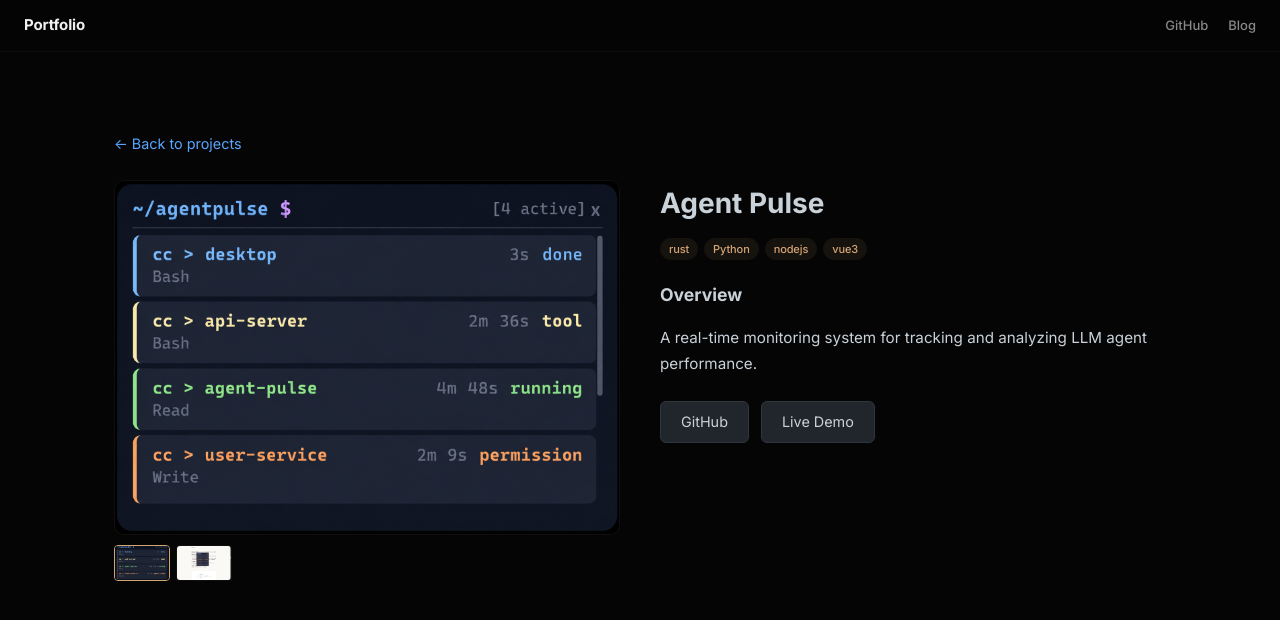
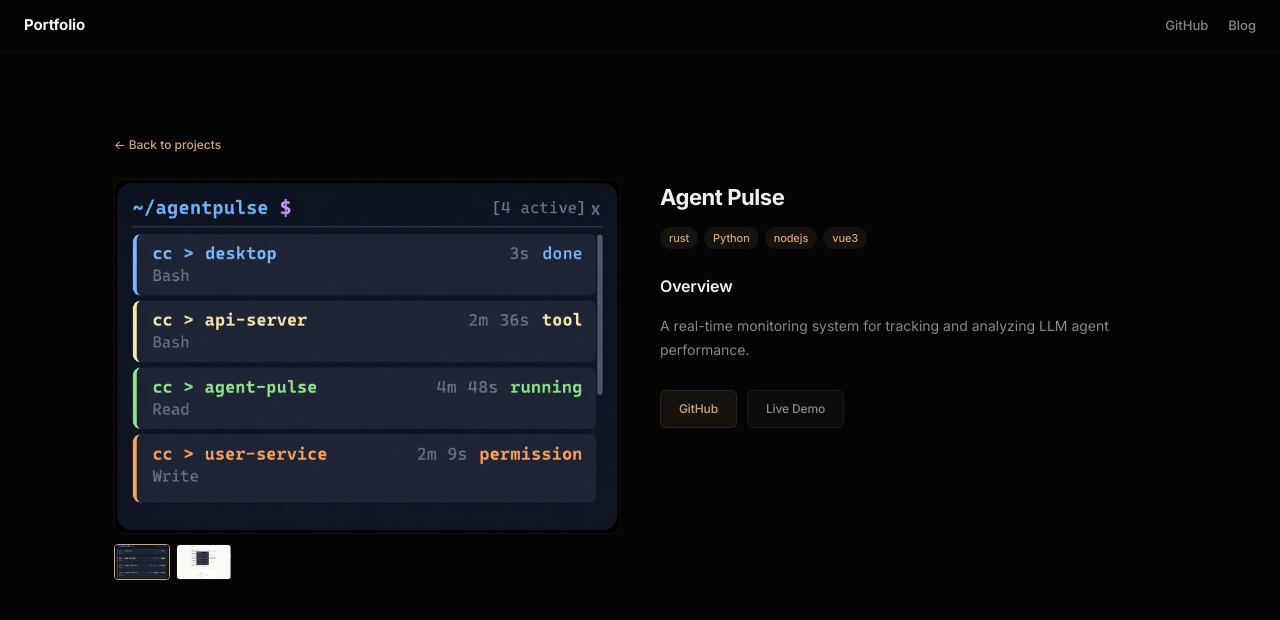
Before and after one commit to Ze-d/Portfolio, a Vue app: page /#/project/agent-pulse in a window 1280 px wide. Shown: the top 620 px of the page. Built offline with nearby package versions, Linux system fonts and the light colour scheme.

Commit message:
feat: upgrade ProjectDetail — warm gold accent, primary/secondary buttons, markdown polish

```diff
--- a/src/views/ProjectDetail.vue
+++ b/src/views/ProjectDetail.vue
@@ -52,14 +52,17 @@ const renderedDescription = computed(() => {
 
 .back-link {
   display: inline-block;
-  color: #58a6ff;
+  color: var(--accent);
   text-decoration: none;
-  font-size: 0.9rem;
+  font-size: var(--text-sm);
+  font-weight: 500;
   margin-bottom: 24px;
+  transition: opacity var(--duration-fast) var(--ease-out-expo);
 }
 
 .back-link:hover {
-  text-decoration: underline;
+  opacity: 0.8;
+  text-decoration: none;
 }
 
 .detail-layout {
@@ -78,10 +81,11 @@ const renderedDescription = computed(() => {
 }
 
 .detail-name {
-  font-size: 1.75rem;
+  font-size: 1.375rem;
   font-weight: 700;
-  color: #c9d1d9;
+  color: var(--text-primary);
   margin: 0 0 12px;
+  letter-spacing: -0.02em;
 }
 
 .detail-tags {
@@ -92,15 +96,24 @@ const renderedDescription = computed(() => {
 }
 
 .detail-description {
-  color: #c9d1d9;
-  font-size: 0.95rem;
+  color: var(--text-secondary);
+  font-size: var(--text-base);
   line-height: 1.7;
 }
 
 .detail-description :deep(h2) {
-  font-size: 1.1rem;
-  margin: 20px 0 8px;
-  color: #c9d1d9;
+  font-size: var(--text-lg);
+  font-weight: 600;
+  margin: 24px 0 10px;
+  color: var(--text-primary);
+  letter-spacing: -0.01em;
+}
+
+.detail-description :deep(h3) {
+  font-size: var(--text-base);
+  font-weight: 600;
+  margin: 18px 0 8px;
+  color: var(--text-primary);
 }
 
 .detail-description :deep(ul) {
@@ -109,34 +122,64 @@ const renderedDescription = computed(() => {
 
 .detail-description :deep(li) {
   margin-bottom: 4px;
-  color: #8b949e;
+  color: var(--text-secondary);
+}
+
+.detail-description :deep(li::marker) {
+  color: var(--text-tertiary);
 }
 
 .detail-description :deep(strong) {
-  color: #c9d1d9;
+  color: var(--text-primary);
+  font-weight: 600;
+}
+
+.detail-description :deep(code) {
+  font-family: var(--font-mono);
+  font-size: 0.8125rem;
+  padding: 2px 6px;
+  background: var(--bg-raised);
+  border-radius: 3px;
+  color: var(--accent);
 }
 
 .detail-links {
   display: flex;
-  gap: 12px;
-  margin-top: 24px;
+  gap: 10px;
+  margin-top: 28px;
 }
 
 .detail-link {
   display: inline-block;
-  padding: 8px 20px;
-  font-size: 0.9rem;
-  color: #c9d1d9;
-  background: #21262d;
-  border: 1px solid #30363d;
+  padding: 8px 18px;
+  font-size: var(--text-sm);
+  font-weight: 500;
+  color: var(--text-secondary);
+  background: rgba(255, 255, 255, 0.03);
+  border: 1px solid var(--border-default);
   border-radius: 6px;
   text-decoration: none;
-  transition: border-color 0.15s, color 0.15s;
+  letter-spacing: -0.01em;
+  transition: border-color var(--duration-fast) var(--ease-out-expo),
+              color var(--duration-fast) var(--ease-out-expo),
+              background var(--duration-fast) var(--ease-out-expo);
+}
+
+.detail-link:first-child {
+  color: var(--accent);
+  background: var(--accent-muted);
+  border-color: rgba(212, 167, 116, 0.12);
+}
+
+.detail-link:first-child:hover {
+  border-color: var(--accent-strong);
+  background: var(--accent-subtle);
 }
 
 .detail-link:hover {
-  border-color: #58a6ff;
-  color: #58a6ff;
+  color: var(--text-primary);
+  border-color: var(--border-strong);
+  text-decoration: none;
 }
 
 .not-found {
@@ -145,13 +188,14 @@ const renderedDescription = computed(() => {
 }
 
 .not-found h2 {
-  font-size: 1.5rem;
-  color: #c9d1d9;
+  font-size: 1.375rem;
+  font-weight: 700;
+  color: var(--text-primary);
   margin-bottom: 16px;
 }
 
 .not-found a {
-  color: #58a6ff;
+  color: var(--accent);
   text-decoration: none;
 }
 
```
